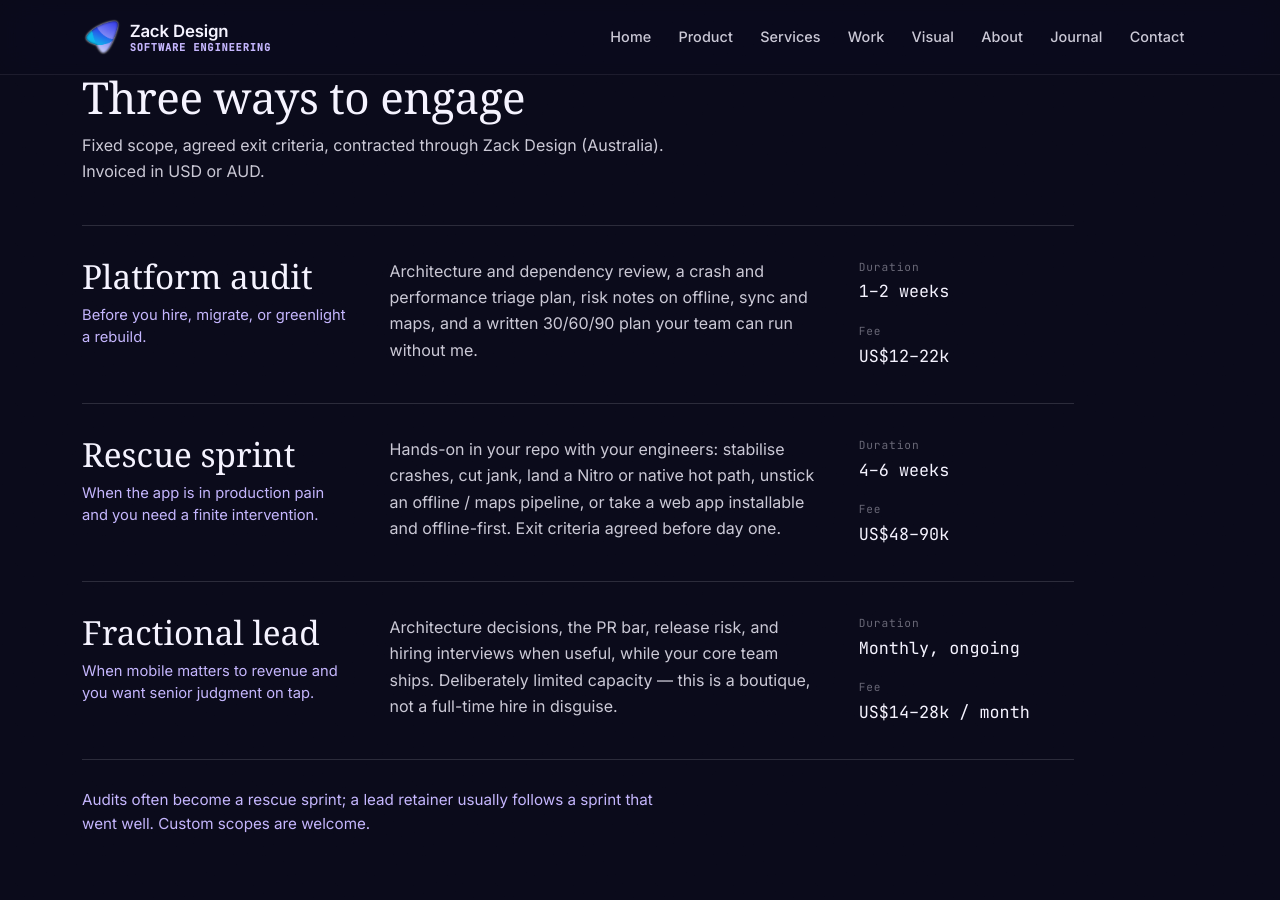
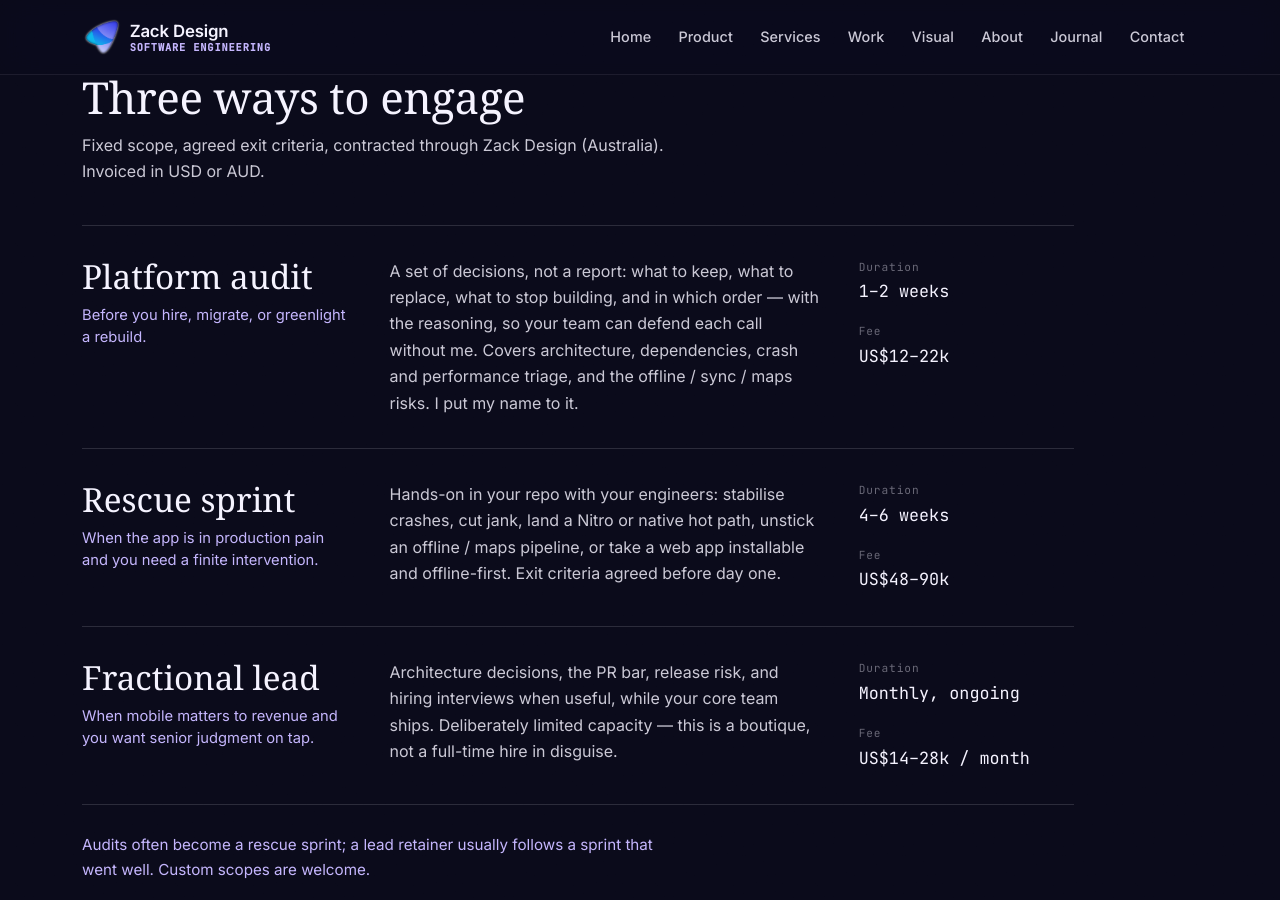
Before and after one commit to zackdesign/zackdesign.github.io, a Jekyll site: the page built from react-native.html, in a window 1280 px wide and 900 px high, scrolled down 1242 px. Built offline with Jekyll 4.4.1, drawn with Linux system fonts in a browser that asks for light colours; some web fonts are replaced; some of the changed text lies outside the part shown.

Commit message:
React Native page: the audit is decisions with a name on them, not a report; answer the 'just use a model' question
Co-Authored-By: Claude Opus 5 (1M context) <noreply@anthropic.com>
Claude-Session: https://claude.ai/code/session_01B7agvMY8RFXuMkgWRXfTLu

```diff
--- a/react-native.html
+++ b/react-native.html
@@ -62,7 +62,7 @@ permalink: /react-native/
           <p class="offer-row__when">Before you hire, migrate, or greenlight a rebuild.</p>
         </div>
         <div class="offer-row__body">
-          <p>Architecture and dependency review, a crash and performance triage plan, risk notes on offline, sync and maps, and a written 30/60/90 plan your team can run without me.</p>
+          <p>A set of decisions, not a report: what to keep, what to replace, what to stop building, and in which order — with the reasoning, so your team can defend each call without me. Covers architecture, dependencies, crash and performance triage, and the offline / sync / maps risks. I put my name to it.</p>
         </div>
         <dl class="offer-row__terms">
           <div><dt>Duration</dt><dd>1–2 weeks</dd></div>
@@ -164,6 +164,11 @@ permalink: /react-native/
       <h2 class="section-title">Questions</h2>
 
       <details class="offer-faq__item">
+        <summary>Couldn't we just point an AI model at the repo?</summary>
+        <p>You can, and I use the same tools. What a model can't do is carry the decision. It hasn't run a React Native fleet through a replatform, it won't be in your repo in month three when the plan meets reality, and nobody's name is on its recommendation. You're paying for the architect: the judgment about what to build, what not to, and the accountability that comes with it.</p>
+      </details>
+
+      <details class="offer-faq__item">
         <summary>Can you work with a US team?</summary>
         <p>Yes. Sydney afternoons and evenings line up with US mornings, and there's async cover overnight. Standup and review windows are written into the statement of work.</p>
       </details>
```
